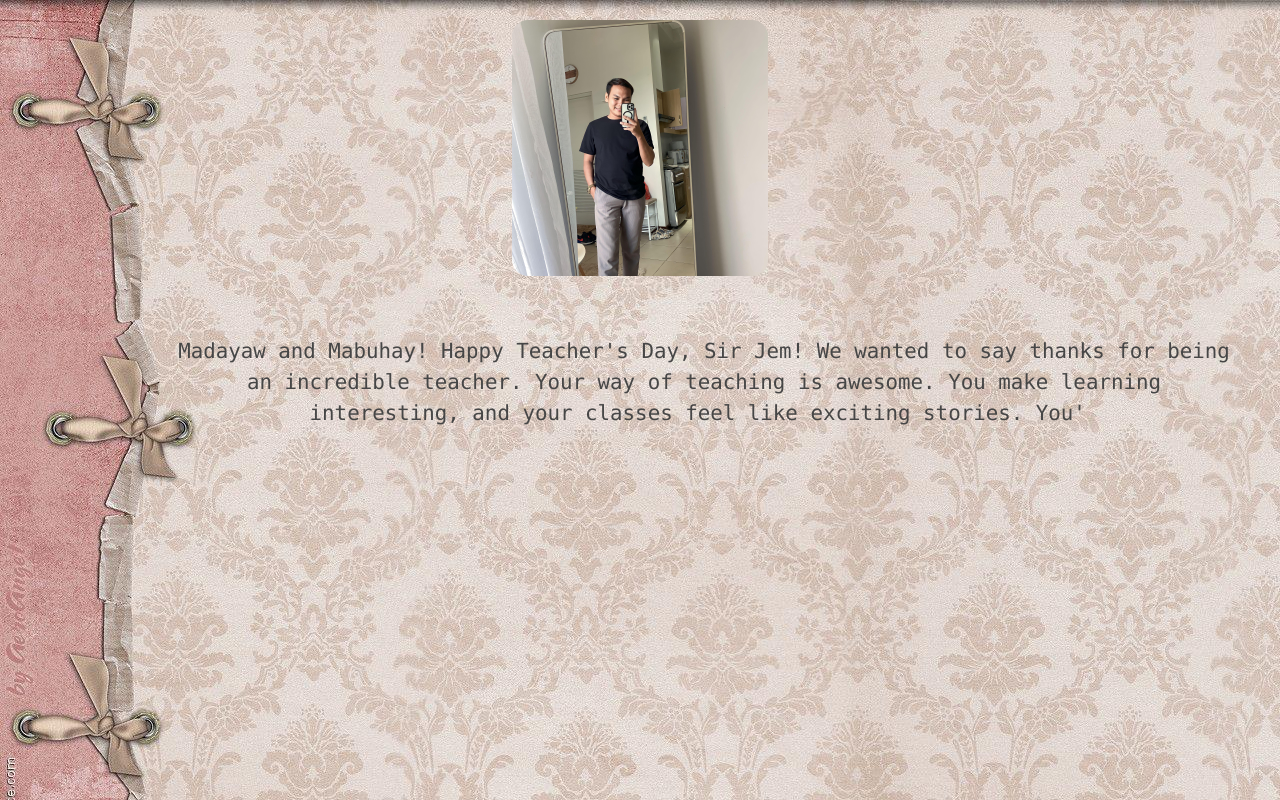
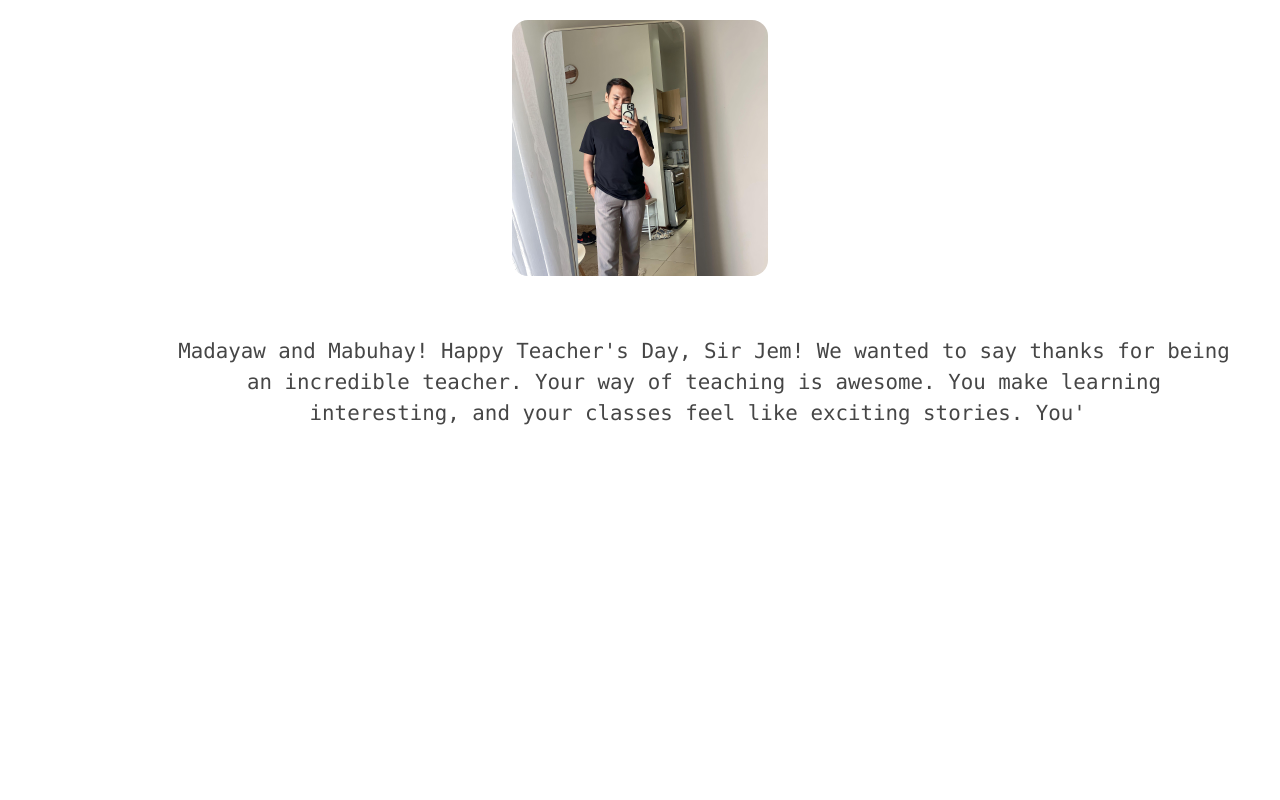
Before and after one commit to IshmaelCasky/teachers-day, a React (Create React App) app: page /sirjem in a window 1280 px wide. Shown: the top 800 px of the page. Built offline with nearby package versions, Linux system fonts and the light colour scheme.

Commit message:
Update SirJem.js

```diff
--- a/src/SirJem.js
+++ b/src/SirJem.js
@@ -38,7 +38,7 @@ function SirJem() {
     const message = "Madayaw and Mabuhay! Happy Teacher's Day, Sir Jem! We wanted to say thanks for being an incredible teacher. Your way of teaching is awesome. You make learning interesting, and your classes feel like exciting stories. You're great at explaining things, and your passion for what you teach is contagious. We love how you make us part of the discussions. You encourage us to think and share our ideas, which helps us learn better. You're not just giving us information; you're inspiring us to love learning. Thanks for being an awesome teacher and more. Have a fantastic Teacher's Day, and know that we appreciate you a lot!";
 
     return (
-        <div className="h-full bg-[url('./assets/vintage.jpg')] w-full">
+        <div className="h-full w-full">
 
             <div className='flex flex-col justify-center items-center'>
                 <img src={sir} alt="" className="rounded-2xl w-[60%] sm:w-[50%] md:w-[40%] lg:w-[30%] xl:w-[20%] m-5"/>
```
